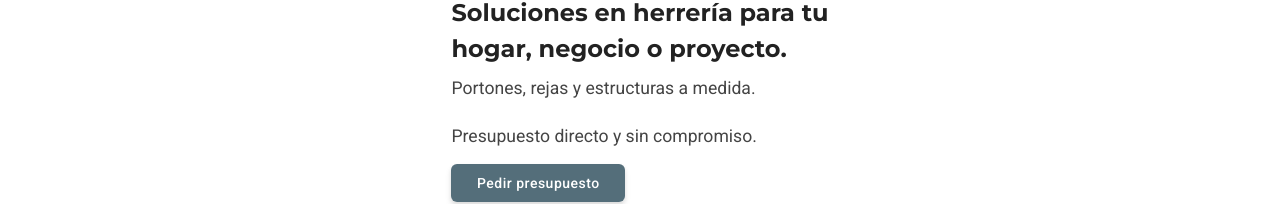
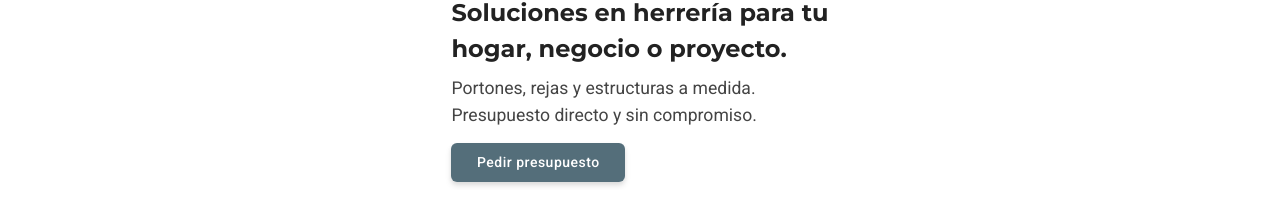
Before and after one commit to micaelakorol/herreriajavier, a React (Vite) app: page / in a window 1280 px wide. Shown: the part 174-378 px from the top of the page. Built offline with nearby package versions, Linux system fonts and the light colour scheme.

Commit message:
cambios en presentacion

```diff
--- a/src/ui/Presentacion/Presentacion.jsx
+++ b/src/ui/Presentacion/Presentacion.jsx
@@ -11,8 +11,7 @@ const Presentacion = () => {
           <h1>
             Soluciones en herrería para tu <br /> hogar, negocio o proyecto.
           </h1>
-          <p className="subtitle">Portones, rejas y estructuras a medida.</p>
-          <p className="subtitle">Presupuesto directo y sin compromiso.</p>
+          <p className="subtitle">Portones, rejas y estructuras a medida. <br /> Presupuesto directo y sin compromiso.</p>
 
           <CustomLink
             href="https://wa.me/5492215404185"
```
